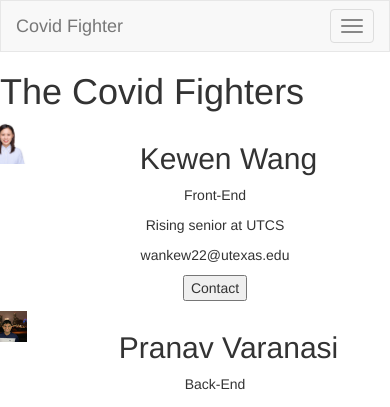
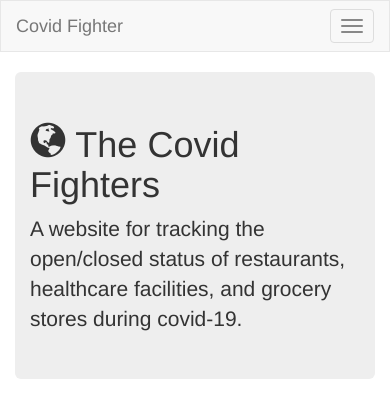
Before and after one commit to hmallidi/quarantine-fighter, a Flask app: page /about in a window 390 px wide; the page is wider, and only the part inside the window is pictured. Shown: the top 407 px of that part. Run offline with Flask 2, Linux system fonts and the light colour scheme; some libraries are stand-ins or nearby versions.

Commit message:
format about page

```diff
--- a/templates/about.html
+++ b/templates/about.html
@@ -1,13 +1,9 @@
 <!DOCTYPE html>
 <html>
-<!-- <head>
-	<title>About</title>
-	<link rel="stylesheet" type="text/css" href="../static/css/about.css">
-	<link href="https://fonts.googleapis.com/css2?family=Piedra&display=swap" rel="stylesheet">
-
-</head> -->
 
 <head>
+
+	<!-- <link href="https://fonts.googleapis.com/css2?family=Piedra&display=swap" rel="stylesheet"> -->
 	<!-- Latest compiled and minified CSS -->
 	<link rel="stylesheet" href="https://maxcdn.bootstrapcdn.com/bootstrap/3.4.1/css/bootstrap.min.css">
 
@@ -18,6 +14,7 @@
 	<script src="https://maxcdn.bootstrapcdn.com/bootstrap/3.4.1/js/bootstrap.min.js"></script>
 
    <title>Grocery Stores</title>
+
 </head>
 
 <body>
@@ -53,11 +50,15 @@
         </div> <!-- end of container -->
 	</nav> <!-- end of class navbar navbar-default -->
 
-	<h1>The Covid Fighters</h1>
-	<center>
+	<div class="container">
+	<div class="jumbotron">
+		<h1><span class="glyphicon glyphicon-globe" aria-hidden="true"></span> The Covid Fighters</h1>
+		<p>A website for tracking the open/closed status of restaurants, healthcare facilities, and grocery stores during covid-19.</p>
+	</div>
+
 	<div class="row">
-	  <div class="column">
-	    <div class="card">
+		<div class="col-lg-4 col-md-6">
+			<div class="thumbnail">
 				<img src="../static/img/kewen.png" ALIGN = "left" alt="Kewen" style="width:10%"  style="height:10%">
 		      	<div class="container">
 		        <h2 style="text-indent: 40px">Kewen Wang</h2>
@@ -68,9 +69,8 @@
 	      		</div>
 			</div>
 		</div>
-
-	  <div class="column">
-	    <div class="card">
+		<div class="col-lg-4 col-md-6">
+			<div class="thumbnail">
 				 <img src="../static/img/Pranav.jpg" ALIGN = "left" alt="Pranav Varanasi" style="width:10%"  style="height:10%">
 			      <div class="container">
 			        <h2 style="text-indent: 40px">Pranav Varanasi</h2>
@@ -82,8 +82,8 @@
 			</div>
 		</div>
 
-	  <div class="column">
-	    <div class="card">
+		<div class="col-lg-4 col-md-6">
+			<div class="thumbnail">
 				<img src="img3.jpg" alt="Harinadha" style="width:100%">
 		      <div class="container">
 		        <h2>Harinadha Re Mallidi</h2>
@@ -92,11 +92,12 @@
 		        <p>example@example.com</p>
 		        <p><button class="button">Contact</button></p>
 		      </div>
+
 			</div>
 		</div>
 
-	  <div class="column">
-	    <div class="card">
+		<div class="col-lg-4 col-md-6">
+			<div class="thumbnail">
 				<img src="../static/img/Nayan.jpg" ALIGN = "left" alt="Nayan Shashidhar" style="width:10%"  style="height:10%">
 		      <div class="container">
 				<h2 style="text-indent: 40px">Nayan Shashidhar</h2>
@@ -107,9 +108,8 @@
 		      </div>
 			</div>
 		</div>
-
-	  <div class="column">
-	    <div class="card">
+		<div class="col-lg-4 col-md-6">
+			<div class="thumbnail">
 				<img src="https://media-exp1.licdn.com/dms/image/C5103AQGTIpTDUCYx3w/profile-displayphoto-shrink_400_400/0?e=1598486400&v=beta&t=HkSvHNme_FVNHO_cxDHs99e765IotgV29-lm5GJT5CY" ALIGN="left" alt="Angela" width=10% height=10%>
 		      <div class="container">
 		        <h2>Angela Cao</h2>
@@ -120,15 +120,7 @@
 		      </div>
 			</div>
 		</div>
-
-	  <!-- Need the following:
-		Link to the Postman API
-		Link to eht GitLab Issue Tracker
-		Link to the GitLab Repo
-		Link to the GitLab Wiki -->
-
 </div>
-	</center>
 
 </body>
 </html>
```
Also changed, not shown: static/css/about.css (+2 -62 lines). Lines whose indentation alone changed are shown as unchanged.
